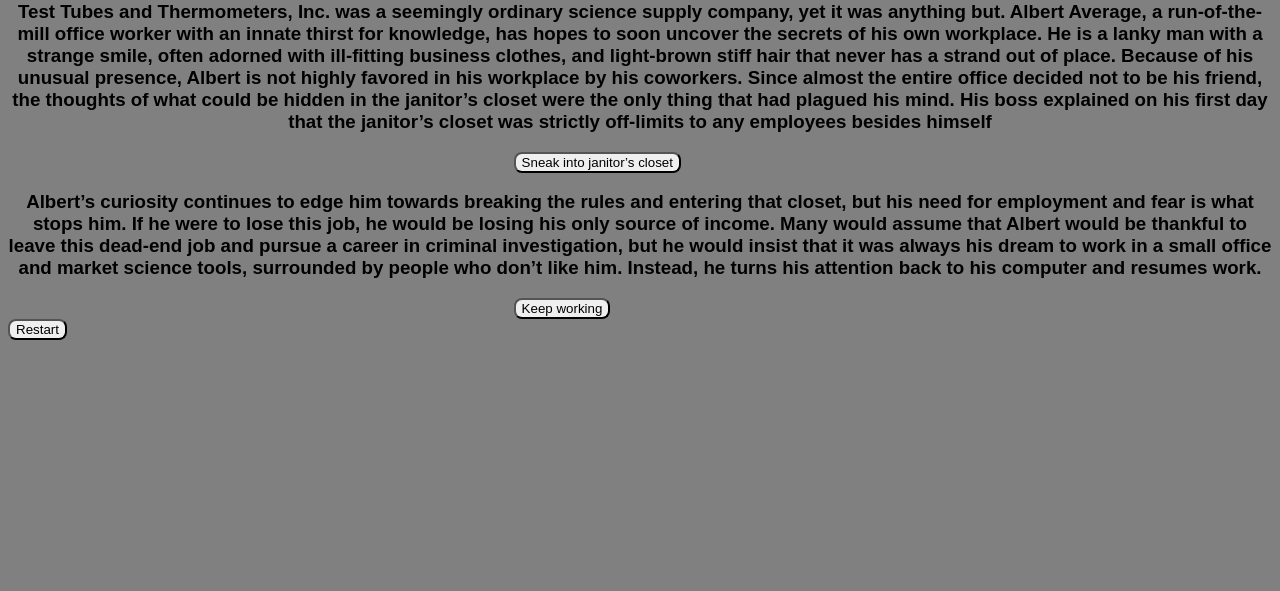
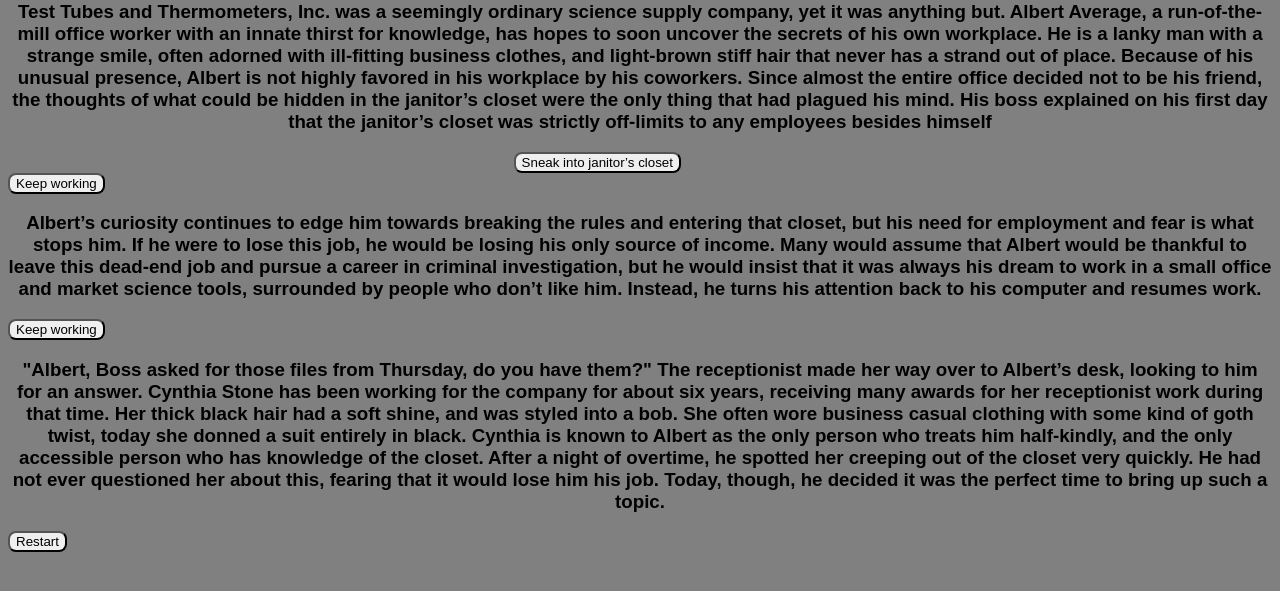
Before and after one commit to oowoowoo/the-door, a plain HTML site: page index.html in a window 1280 px wide. Shown: the part 79-670 px from the top of the page. Drawn offline with Linux system fonts and the light colour scheme.

Commit message:
Update index.html

```diff
--- a/index.html
+++ b/index.html
@@ -17,15 +17,21 @@
         Test Tubes and Thermometers, Inc. was a seemingly ordinary science supply company, yet it was anything but. Albert Average, a run-of-the-mill office worker with an innate thirst for knowledge, has hopes to soon uncover the secrets of his own workplace. He is a lanky man with a strange smile, often adorned with ill-fitting business clothes, and light-brown stiff hair that never has a strand out of place. Because of his unusual presence, Albert is not highly favored in his workplace by his coworkers. Since almost the entire office decided not to be his friend, the thoughts of what could be hidden in the janitor’s closet were the only thing that had plagued his mind. His boss explained on his first day that the janitor’s closet was strictly off-limits to any employees besides himself
     </h3>
     <div id="decision1">
-        <button id="branch1" onclick="choice1">Sneak into janitor’s closet</button>
+        <button id="branch1" onclick="choice1()">Sneak into janitor’s closet</button>
+        <button id="branch2" onabort="restart()">Keep working</button>
     </div>
     <div id="firstchoice">
         <h3>
             Albert’s curiosity continues to edge him towards breaking the rules and entering that closet, but his need for employment and fear is what stops him. If he were to lose this job, he would be losing his only source of income. Many would assume that Albert would be thankful to leave this dead-end job and pursue a career in criminal investigation, but he would insist that it was always his dream to work in a small office and market science tools, surrounded by people who don’t like him. Instead, he turns his attention back to his computer and resumes work.
         </h3>
         <div id="decision1">
-            <button id="branch1" onclick="choice1">Keep working</button>
+            <button id="workbutton" onclick="choicework()">Keep working</button>
         </div>
+    </div>
+    <div id="secondchoice">
+        <h3>
+            "Albert, Boss asked for those files from Thursday, do you have them?" The receptionist made her way over to Albert’s desk, looking to him for an answer. Cynthia Stone has been working for the company for about six years, receiving many awards for her receptionist work during that time. Her thick black hair had a soft shine, and was styled into a bob. She often wore business casual clothing with some kind of goth twist, today she donned a suit entirely in black. Cynthia is known to Albert as the only person who treats him half-kindly, and the only accessible person who has knowledge of the closet. After a night of overtime, he spotted her creeping out of the closet very quickly. He had not ever questioned her about this, fearing that it would lose him his job. Today, though, he decided it was the perfect time to bring up such a topic.
+        </h3>
     </div>
     <div>
         <button id="restart" type="button" onclick="window.reload();">Restart</button>
```
